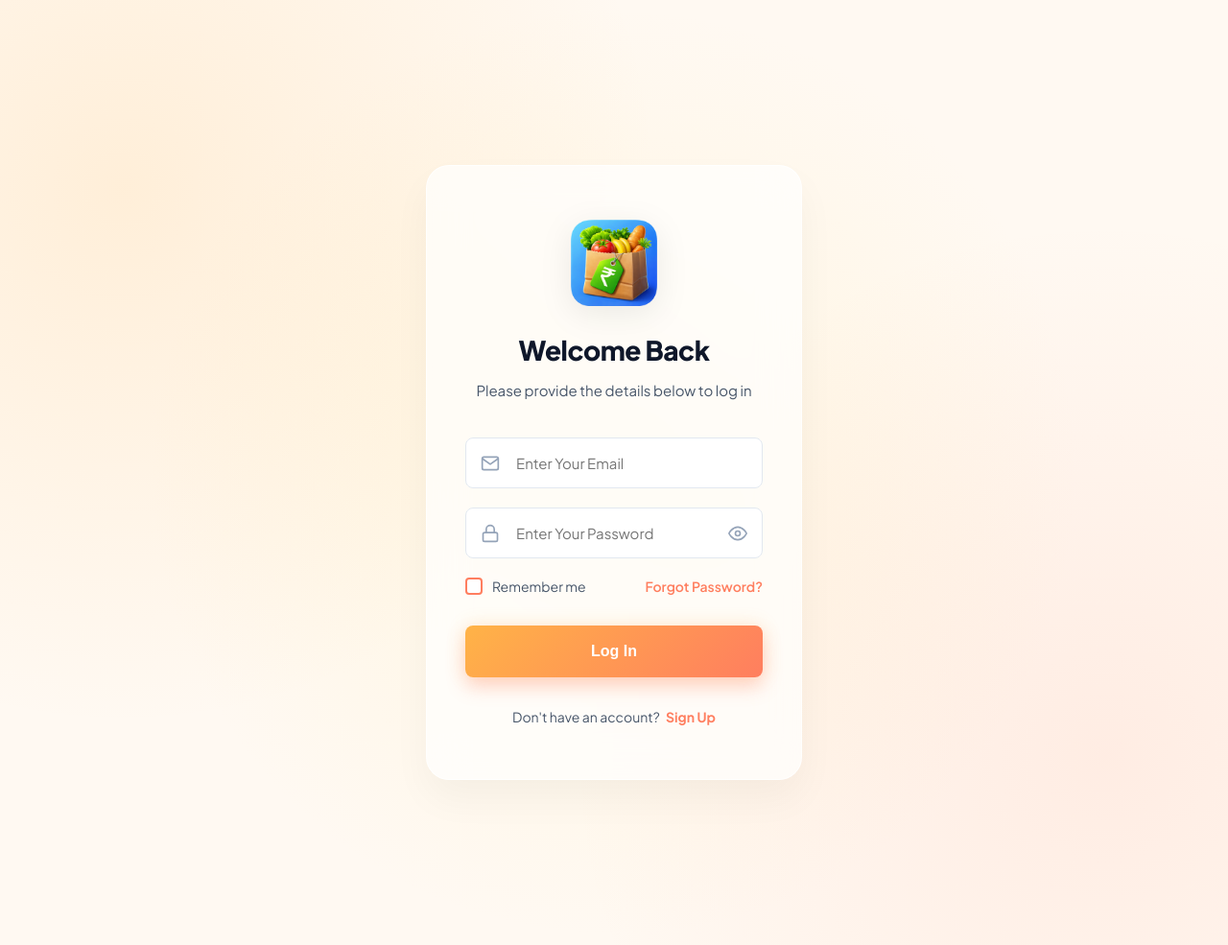
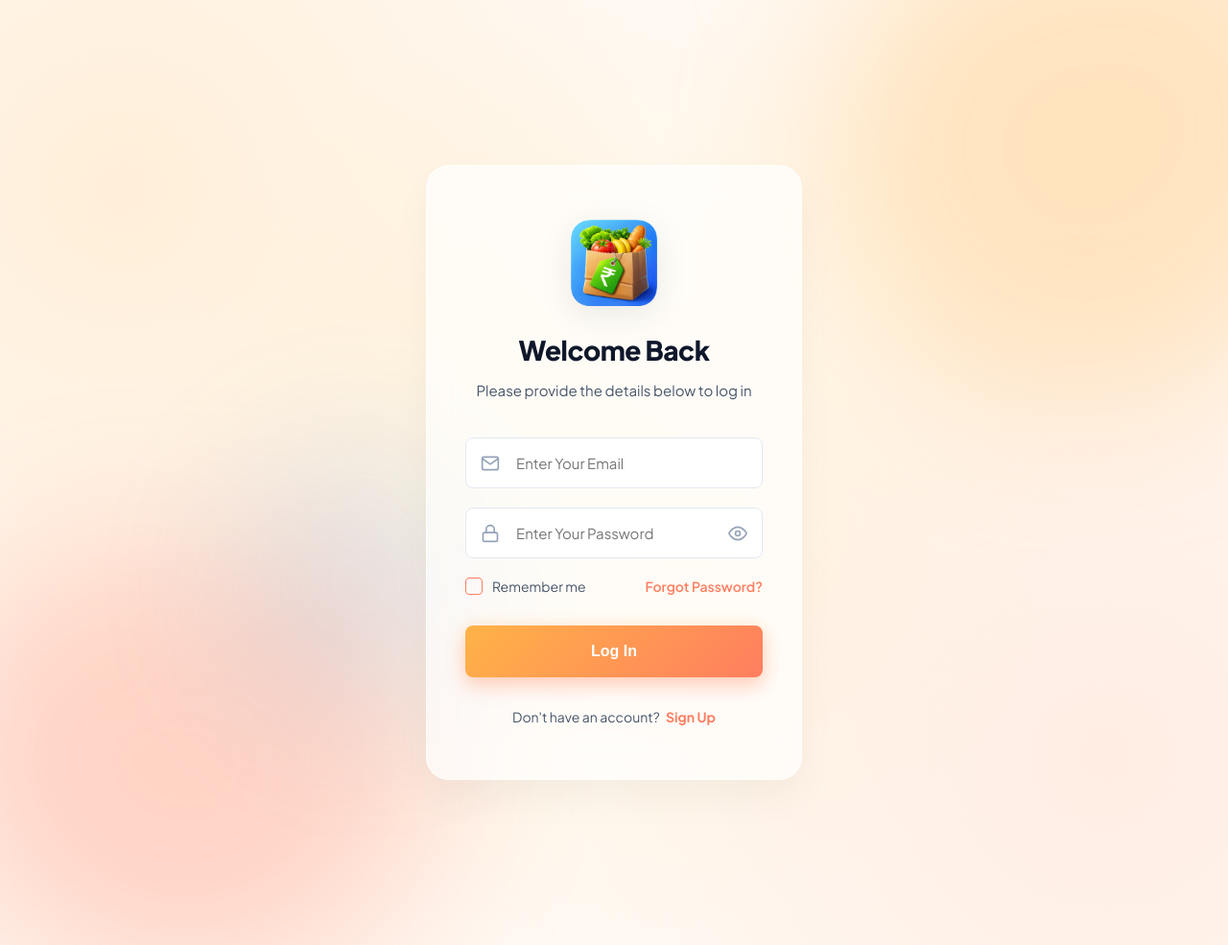
Before and after one commit to er-vikash-sain/grocery-price-app, a PHP site: page /html/login.html in a window 1280 px wide. Shown: the whole page at 96% size. Run offline with PHP 8.4, Linux system fonts and the light colour scheme.

Commit message:
style: enhance Login UI with background vectors and micro-interactions
- Added abstract SVG background blobs with floating animations
- Implemented subtle button scale feedback on click
- Refined input focus with depth-enhancing inner shadows
- Positioned and blurred background vectors for a premium atmospheric feel

```diff
--- a/html/login.css
+++ b/html/login.css
@@ -14,6 +14,70 @@ body {
     justify-content: center;
     align-items: center;
     -webkit-font-smoothing: antialiased;
+    overflow-x: hidden;
+    position: relative;
+}
+
+/* Background Decoration Vectors */
+.bg-vectors {
+    position: fixed;
+    top: 0;
+    left: 0;
+    width: 100%;
+    height: 100%;
+    z-index: -1;
+    overflow: hidden;
+    pointer-events: none;
+}
+
+.blob {
+    position: absolute;
+    width: 600px;
+    height: 600px;
+    filter: blur(80px);
+    opacity: 0.3;
+    animation: float 20s infinite alternate cubic-bezier(0.45, 0, 0.55, 1);
+}
+
+.blob-1 {
+    top: -10%;
+    right: -10%;
+    animation-duration: 25s;
+}
+
+.blob-2 {
+    bottom: -15%;
+    left: -10%;
+    animation-duration: 30s;
+    animation-delay: -5s;
+}
+
+.blob-3 {
+    top: 40%;
+    left: 15%;
+    width: 400px;
+    height: 400px;
+    opacity: 0.15;
+    animation-duration: 20s;
+    animation-delay: -10s;
+}
+
+@keyframes float {
+    0% {
+        transform: translate(0, 0) scale(1) rotate(0deg);
+    }
+
+    33% {
+        transform: translate(30px, -50px) scale(1.1) rotate(5deg);
+    }
+
+    66% {
+        transform: translate(-20px, 20px) scale(0.9) rotate(-5deg);
+    }
+
+    100% {
+        transform: translate(0, 0) scale(1) rotate(0deg);
+    }
 }
 
 .login-wrapper {
@@ -112,7 +176,7 @@ input {
 
 input:focus {
     border-color: #FFB347;
-    box-shadow: 0 0 0 4px rgba(255, 179, 71, 0.1);
+    box-shadow: 0 0 0 4px rgba(255, 179, 71, 0.1), inset 0 2px 4px rgba(0, 0, 0, 0.02);
     background-color: #FFFFFF;
 }
 
@@ -158,8 +222,7 @@ input:focus {
 .checkbox-box {
     height: 18px;
     width: 18px;
-    background-color: #FFFFFF;
-    border: 2px solid #FF7E5F;
+    border: 1px solid #ff7e5e;
     border-radius: 4px;
     transition: all 0.2s ease;
     display: flex;
@@ -220,7 +283,8 @@ input:focus {
 }
 
 .btn-primary:active {
-    transform: translateY(0);
+    transform: translateY(0) scale(0.98);
+    box-shadow: 0 5px 15px rgba(255, 126, 95, 0.2);
 }
 
 .signup-link {
--- a/html/login.html
+++ b/html/login.html
@@ -16,6 +16,25 @@
 </head>
 
 <body>
+
+    <!-- Background Decoration Vectors -->
+    <div class="bg-vectors" aria-hidden="true">
+        <svg class="blob blob-1" viewBox="0 0 200 200" xmlns="http://www.w3.org/2000/svg">
+            <path fill="#FFB347"
+                d="M44.7,-76.4C58.1,-69.2,69.2,-58.1,76.4,-44.7C83.7,-31.3,87.1,-15.7,85.1,-0.1C83.2,15.4,75.9,30.8,66.1,43.7C56.3,56.6,44.1,66.9,30.4,73.4C16.8,79.9,1.7,82.5,-13.7,79.9C-29.2,77.3,-45,69.5,-57.4,57.4C-69.8,45.3,-78.9,29,-82.1,12.2C-85.4,-4.6,-82.8,-21.8,-75,-36.5C-67.1,-51.2,-54,-63.3,-39.6,-70C-25.2,-76.7,-12.6,-78,1.4,-80.4C15.4,-82.8,31.3,-83.6,44.7,-76.4Z"
+                transform="translate(100 100)" />
+        </svg>
+        <svg class="blob blob-2" viewBox="0 0 200 200" xmlns="http://www.w3.org/2000/svg">
+            <path fill="#FF7E5F"
+                d="M38.1,-65.4C49.9,-58.7,60.1,-48.5,67.4,-36.2C74.8,-23.9,79.2,-9.5,78.5,4.6C77.8,18.7,72.1,32.4,63.1,44C54.1,55.5,41.9,64.8,28.7,70.5C15.5,76.1,1.4,78.1,-12.9,76.1C-27.1,74.1,-41.4,68.2,-53.4,58.7C-65.4,49.2,-75.1,36,-79.8,21.1C-84.5,6.2,-84.1,-10.4,-78.4,-24.9C-72.7,-39.4,-61.7,-51.8,-48.9,-58.1C-36.1,-64.4,-21.6,-64.7,-7.1,-63.5C7.4,-62.3,26.2,-72,38.1,-65.4Z"
+                transform="translate(100 100)" />
+        </svg>
+        <svg class="blob blob-3" viewBox="0 0 200 200" xmlns="http://www.w3.org/2000/svg">
+            <path fill="#60A5FA"
+                d="M36.7,-64.2C47.3,-57.6,55.4,-47.5,61.1,-36.2C66.8,-24.9,70.1,-12.5,71.1,0.6C72.1,13.7,70.9,27.5,65.2,39.6C59.5,51.7,49.4,62.1,37.3,67.6C25.2,73.1,12.6,73.8,-0.1,74C-12.8,74.2,-25.6,73.9,-37.4,68.7C-49.2,63.5,-60.1,53.4,-67.2,40.9C-74.4,28.4,-77.8,13.5,-77.4,-1.2C-77,-15.9,-72.8,-30.5,-64.5,-42.6C-56.2,-54.7,-43.8,-64.4,-30.9,-69.5C-18,-74.6,-4,-75.1,8.3,-73.4C20.6,-71.7,26.1,-70.7,36.7,-64.2Z"
+                transform="translate(100 100)" />
+        </svg>
+    </div>
 
     <div class="login-wrapper">
         <div class="login-container">
```
